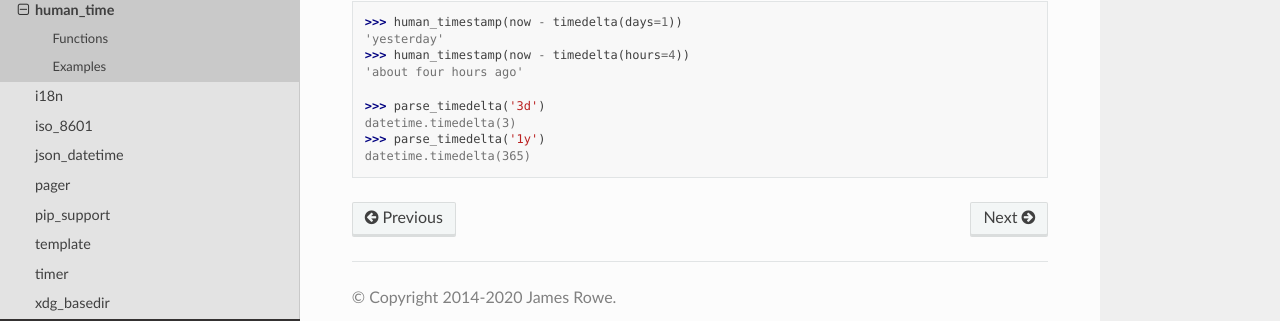
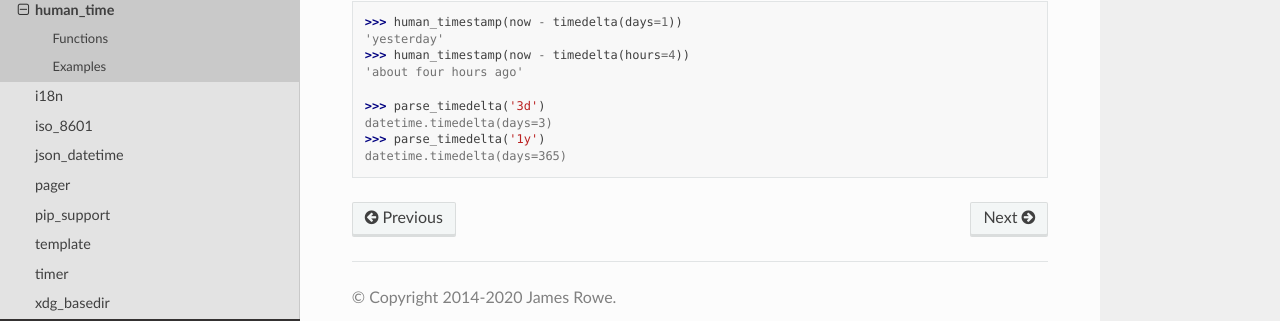
Before and after one commit to JNRowe/jnrbase, a Sphinx documentation site: the page built from doc/api/human_time.rst, in a window 1280 px wide. Shown: the part 519-840 px from the top of the page. Built offline with Sphinx 7.4.7 and the Read the Docs theme 2.0.0, drawn with Linux system fonts in a browser that asks for light colours.

Commit message:
[QA] Update doctests for newer Python output

```diff
--- a/doc/api/human_time.rst
+++ b/doc/api/human_time.rst
@@ -33,6 +33,6 @@ Examples
     'about four hours ago'
 
     >>> parse_timedelta('3d')
-    datetime.timedelta(3)
+    datetime.timedelta(days=3)
     >>> parse_timedelta('1y')
-    datetime.timedelta(365)
+    datetime.timedelta(days=365)
--- a/doc/api/iso_8601.rst
+++ b/doc/api/iso_8601.rst
@@ -40,7 +40,7 @@ Examples
 
     >>> delta = 'PT02H07M43S'
     >>> parse_delta(delta)
-    datetime.timedelta(0, 7663)
+    datetime.timedelta(seconds=7663)
     >>> format_delta(parse_delta(delta)) == delta
     True
     >>> timestamp = '2016-12-01T13:02:26Z'
```
